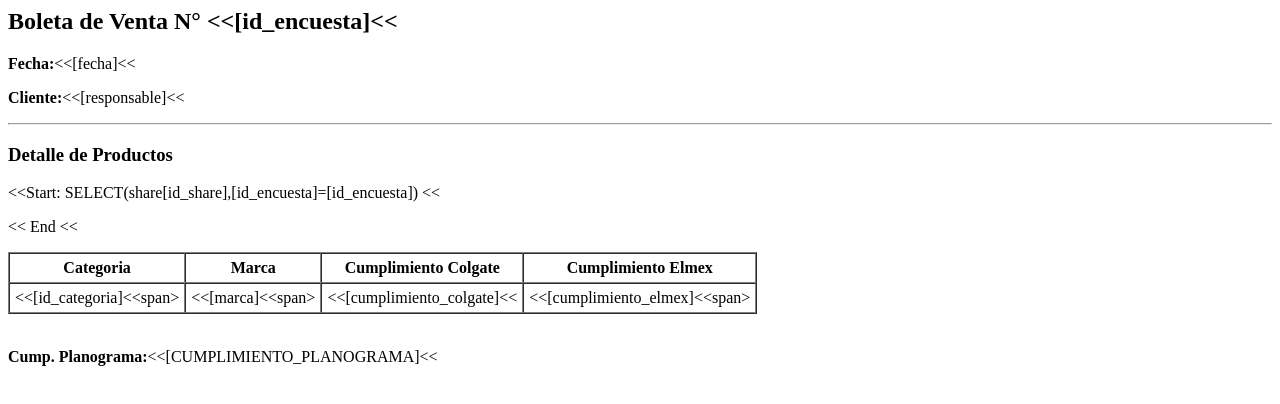
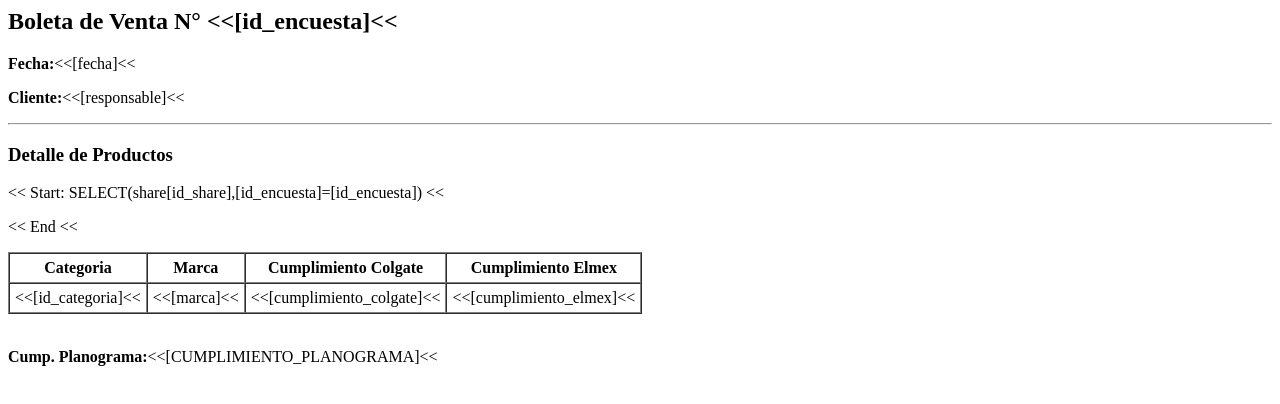
Before and after one commit to NewReportes/ticketpb, a plain HTML site: page index.html in a window 1280 px wide. Drawn offline with Linux system fonts and the light colour scheme.

Commit message:
Update index.html

```diff
--- a/index.html
+++ b/index.html
@@ -17,12 +17,12 @@
         </tr>
       </thead>
       <tbody>
-       <p><span>&lt;&lt;Start: SELECT(share[id_share],[id_encuesta]=[id_encuesta]) &lt;&lt; </span></p>
+       <p><span>&lt;&lt; Start: SELECT(share[id_share],[id_encuesta]=[id_encuesta]) &lt;&lt; </span></p>
           <tr>
-            <td><span>&lt;&lt;[id_categoria]&lt;&lt;</span>span></td>
-            <td><span>&lt;&lt;[marca]&lt;&lt;</span>span></td>
+            <td><span>&lt;&lt;[id_categoria]&lt;&lt;</span></td>
+            <td><span>&lt;&lt;[marca]&lt;&lt;</span></td>
             <td><span>&lt;&lt;[cumplimiento_colgate]&lt;&lt;</span></td>
-            <td><span>&lt;&lt;[cumplimiento_elmex]&lt;&lt;</span>span></td>
+            <td><span>&lt;&lt;[cumplimiento_elmex]&lt;&lt;</span></td>
           </tr>
         <p><span>&lt;&lt; End &lt;&lt;</span></p>
       </tbody>
```
